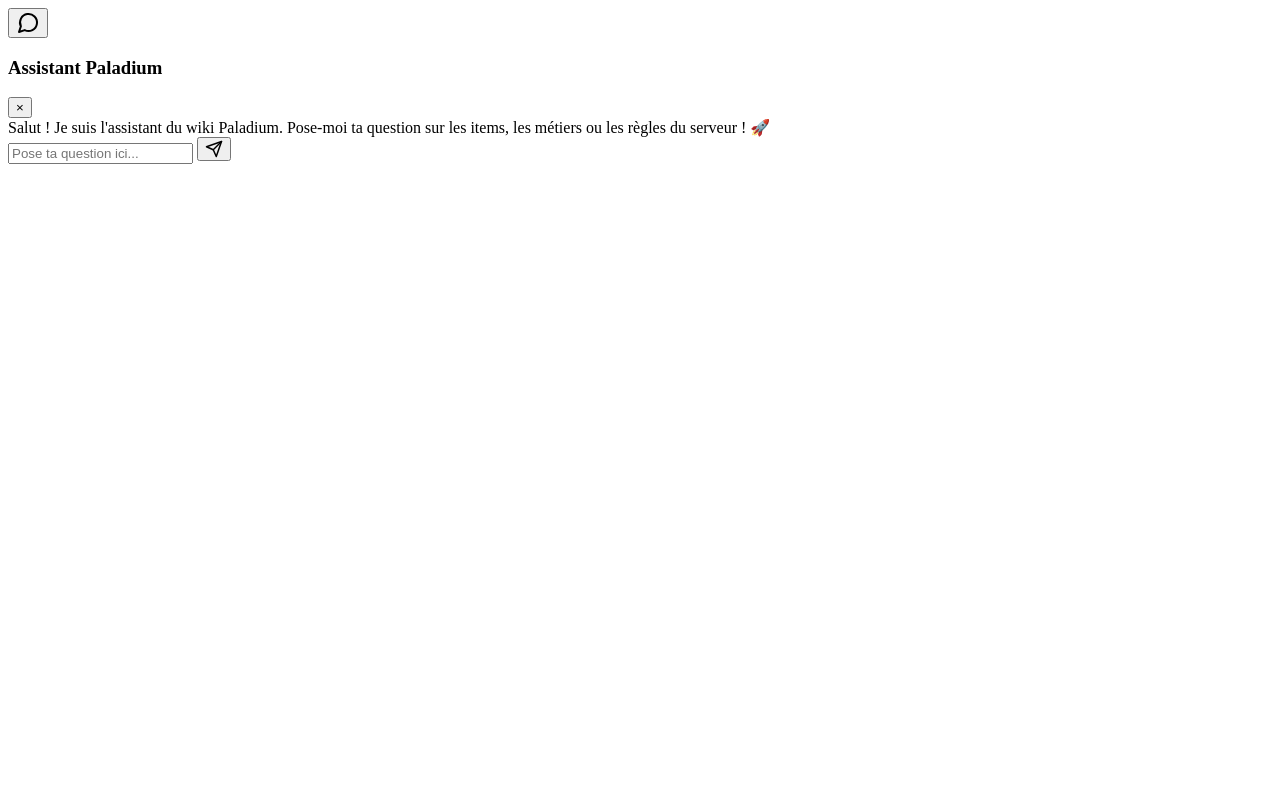
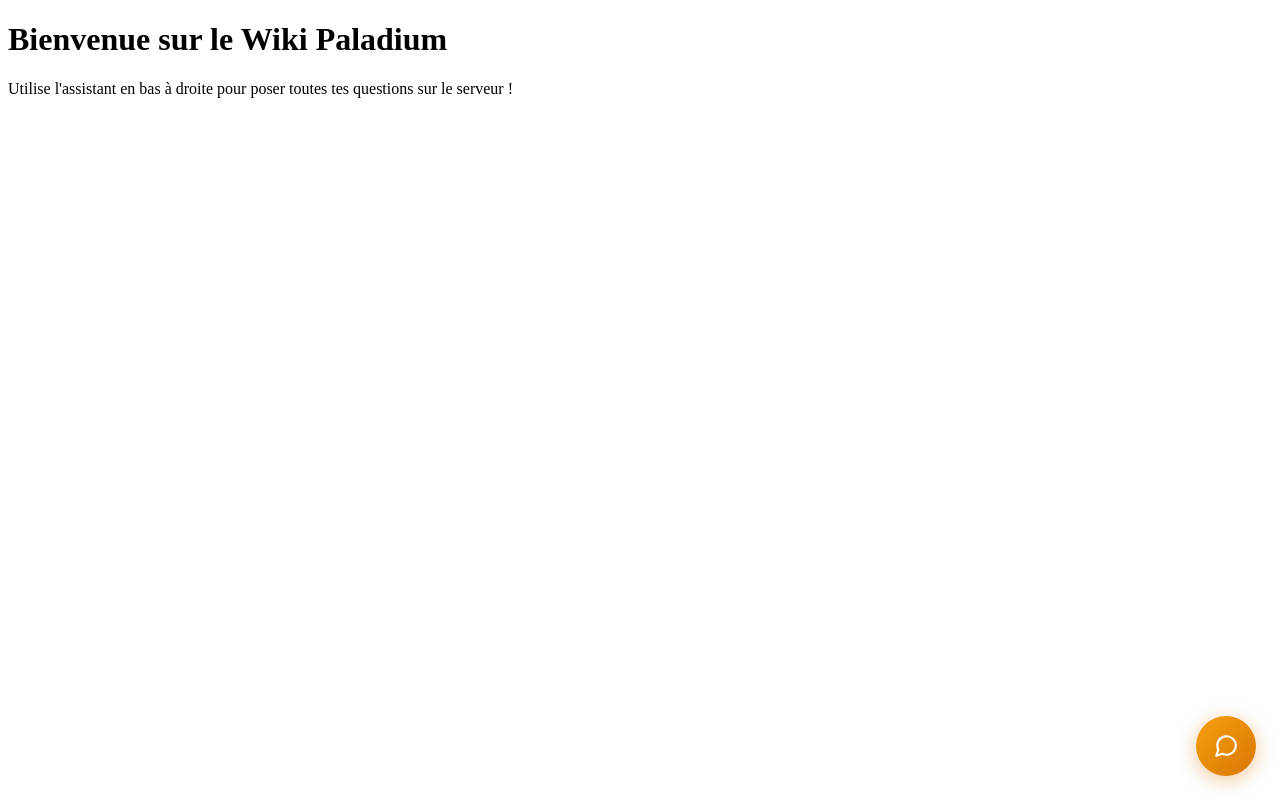
Before and after one commit to bonjour7858/PalaAI, a website: page index.html in a window 1280 px wide. Drawn offline with Linux system fonts and the light colour scheme.

Commit message:
Revamp chat widget and main content in index.html
Updated chat widget structure and content in index.html.

```diff
--- a/index.html
+++ b/index.html
@@ -1,29 +1,65 @@
+<!DOCTYPE html>
+<html lang="fr">
+<head>
+  <meta charset="UTF-8">
+  <meta name="viewport" content="width=device-width, initial-scale=1.0">
+  <title>Wiki Paladium - Assistant IA</title>
+  <!-- Lien vers le fichier CSS -->
+  <link rel="stylesheet" href="style.css">
+</head>
+<body>
+
+  <!-- Contenu principal de ta page (exemple) -->
+  <main class="main-content">
+    <h1>Bienvenue sur le Wiki Paladium</h1>
+    <p>Utilise l'assistant en bas à droite pour poser toutes tes questions sur le serveur !</p>
+  </main>
+
+  <!-- WIDGET DE CHAT EMBARQUÉ -->
   <div id="chat-widget-wrapper">
-  <!-- Bouton flottant -->
-  <button id="chat-toggle-btn" aria-label="Ouvrir le chat">
-    <svg xmlns="http://www.w3.org/2000/svg" width="24" height="24" viewBox="0 0 24 24" fill="none" stroke="currentColor" stroke-width="2" stroke-linecap="round" stroke-linejoin="round"><path d="m3 21 1.9-5.7a8.5 8.5 0 1 1 3.8 3.8z"/></svg>
-  </button>
-
+    <!-- Fenêtre de chat (cachée par défaut) -->
     <div id="chat-window" class="chat-hidden">
       <div class="chat-header">
         <div class="chat-title-wrapper">
           <span class="chat-status-dot"></span>
           <h3>Assistant Paladium</h3>
         </div>
-      <button id="chat-close-btn" aria-label="Fermer le chat">&times;</button>
+        <button id="chat-close-btn" aria-label="Fermer">&times;</button>
       </div>
 
       <div id="chat-messages">
         <div class="message bot-message">
-        Salut ! Je suis l'assistant du wiki Paladium. Pose-moi ta question sur les items, les métiers ou les règles du serveur ! 🚀
+          Salut ! 👋 Pose-moi n'importe quelle question sur le wiki Paladium (items, métiers, machines...).
         </div>
       </div>
 
       <div class="chat-input-area">
-      <input type="text" id="chat-input" placeholder="Pose ta question ici..." autocomplete="off" />
+        <input type="text" id="chat-input" placeholder="Écris ta question..." autocomplete="off" />
         <button id="chat-send-btn" aria-label="Envoyer">
           <svg xmlns="http://www.w3.org/2000/svg" width="18" height="18" viewBox="0 0 24 24" fill="none" stroke="currentColor" stroke-width="2" stroke-linecap="round" stroke-linejoin="round"><line x1="22" y1="2" x2="11" y2="13"></line><polygon points="22 2 15 22 11 13 2 9 22 2"></polygon></svg>
         </button>
       </div>
     </div>
+
+    <!-- Bouton flottant -->
+    <button id="chat-toggle-btn" aria-label="Ouvrir le chat">
+      <svg xmlns="http://www.w3.org/2000/svg" width="26" height="26" viewBox="0 0 24 24" fill="none" stroke="currentColor" stroke-width="2" stroke-linecap="round" stroke-linejoin="round"><path d="m3 21 1.9-5.7a8.5 8.5 0 1 1 3.8 3.8z"/></svg>
+    </button>
   </div>
+
+  <!-- Script minimal pour l'ouverture/fermeture -->
+  <script>
+    const toggleBtn = document.getElementById('chat-toggle-btn');
+    const closeBtn = document.getElementById('chat-close-btn');
+    const chatWindow = document.getElementById('chat-window');
+
+    toggleBtn.addEventListener('click', () => {
+      chatWindow.classList.toggle('chat-hidden');
+    });
+
+    closeBtn.addEventListener('click', () => {
+      chatWindow.classList.add('chat-hidden');
+    });
+  </script>
+</body>
+</html>
```
Lines whose indentation alone changed are shown as unchanged.
